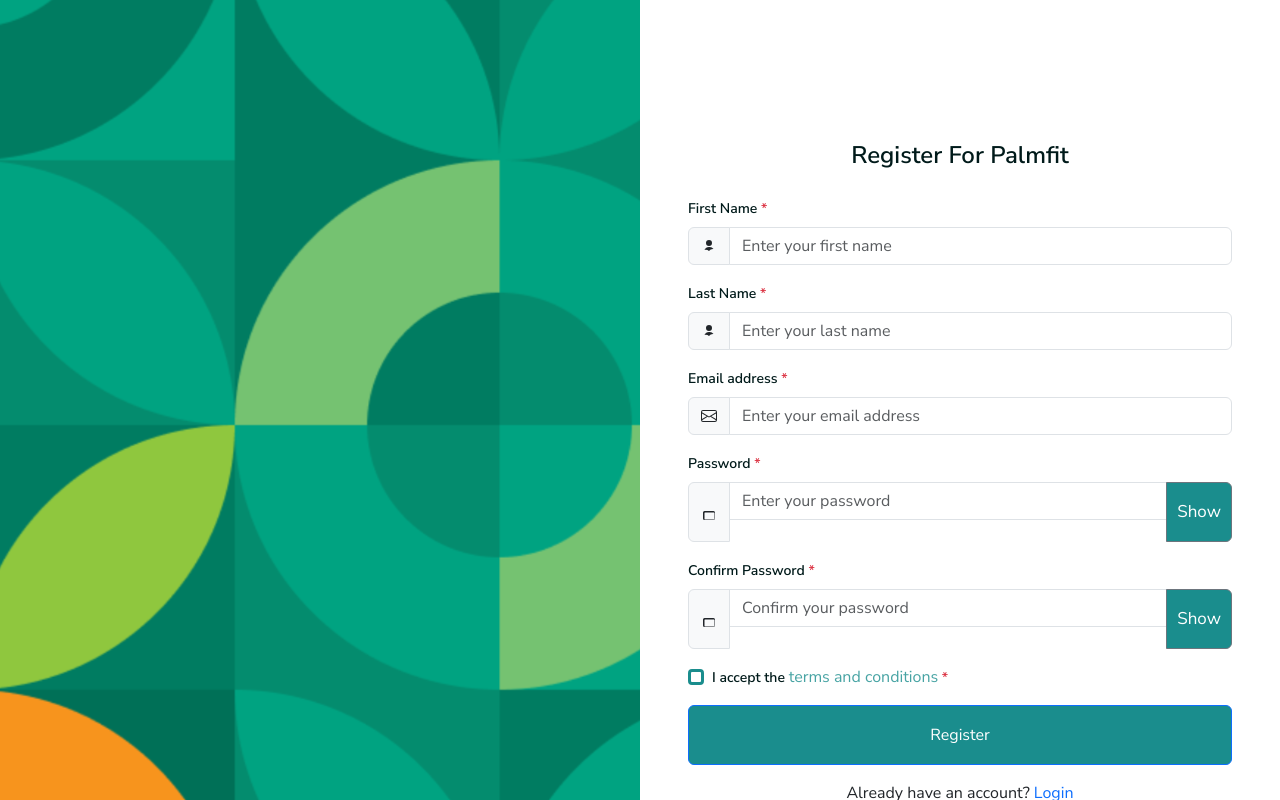
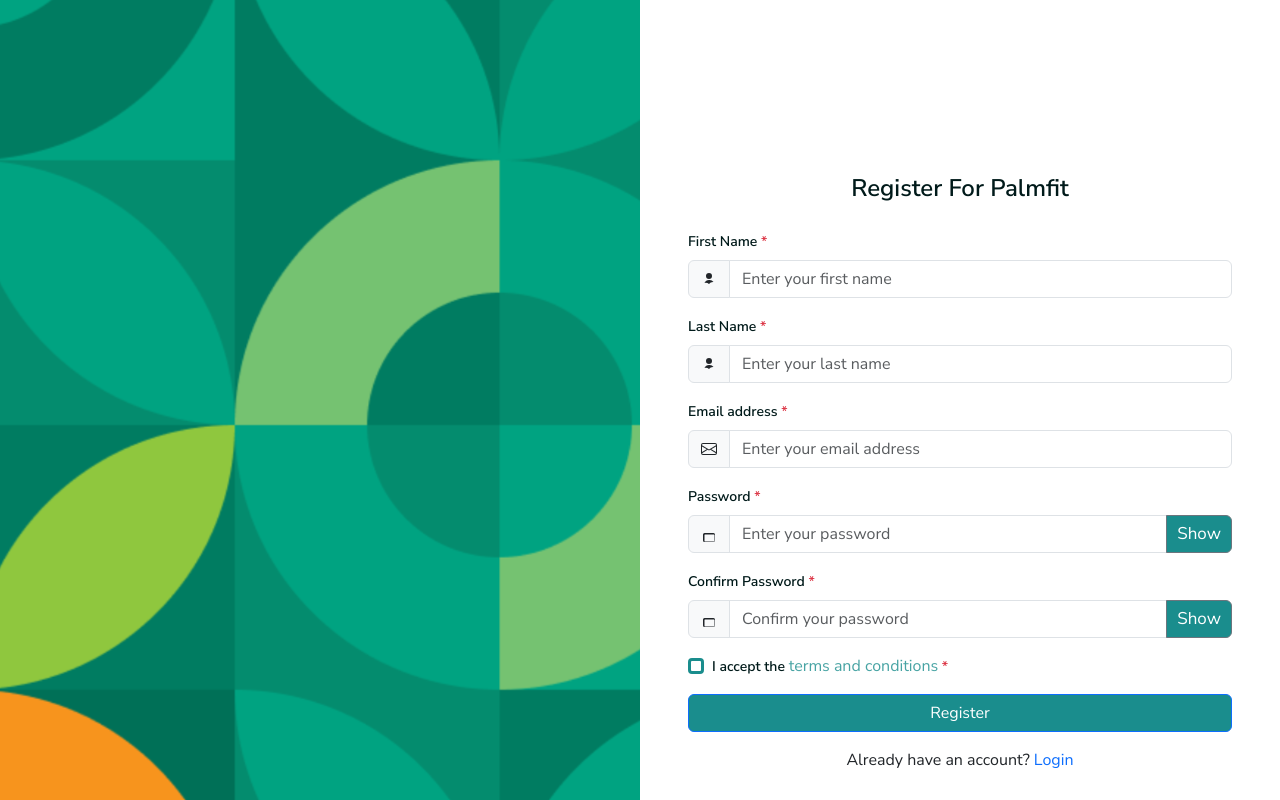
Before and after one commit to martinmatics100/Palmfit-FE, a React (Create React App) app: page /register in a window 1280 px wide. Shown: the top 800 px of the page. Built offline with nearby package versions, Linux system fonts and the light colour scheme.

Commit message:
palmfit still in progress

```diff
--- a/src/components/AuthenticationPages/RegisterPage/Register.css
+++ b/src/components/AuthenticationPages/RegisterPage/Register.css
@@ -22,6 +22,7 @@
   form .btn {
     background-color: #1A8D8D;
     color: #fff;
+    height: auto;
   }
 
   form .btn:hover {
@@ -79,6 +80,7 @@
   .input-group .toggle-button {
     padding: 5px 10px;
     font-size: 17px;
+    height: auto;
     width: auto;
     background-color: #1A8D8D;
   }
--- a/src/components/Settings/Notification/NotificationSettings.js
+++ b/src/components/Settings/Notification/NotificationSettings.js
@@ -62,7 +62,7 @@
           ...prev,
           [key]: false,
         }));
-      }, 5000); // 5 seconds
+      }, 5000);
     }
   };
 
```
